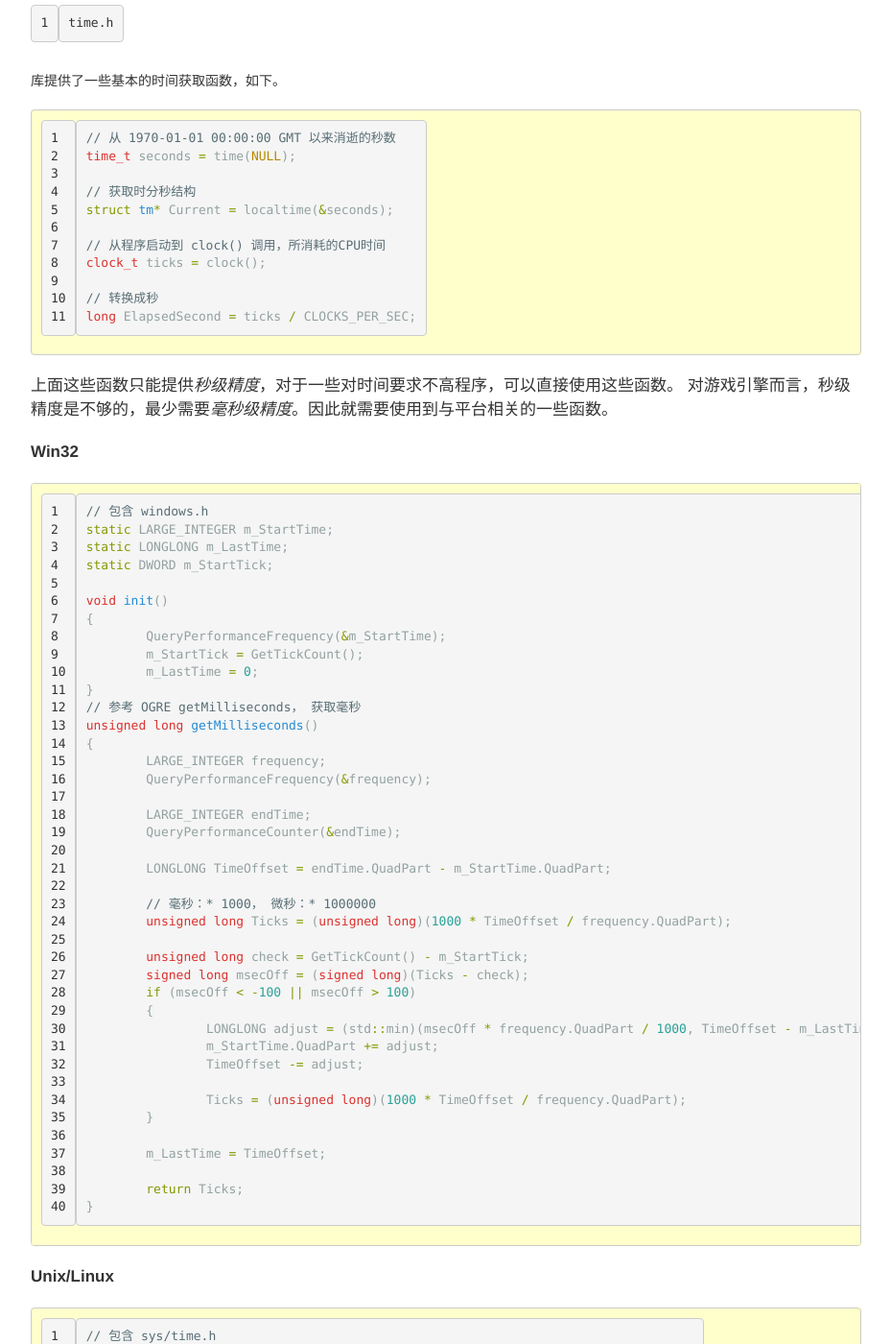
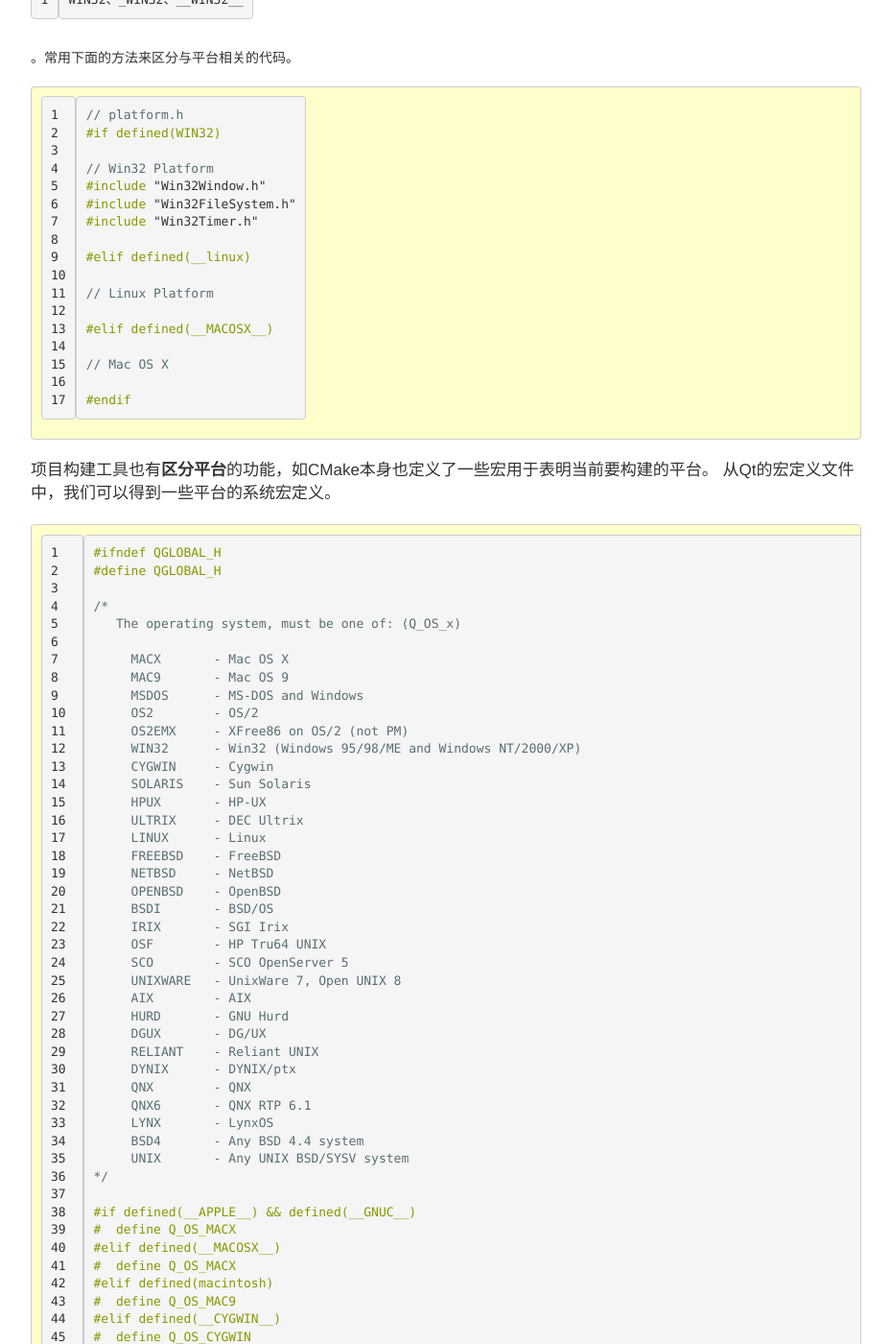
Before and after one commit to Gemini2015/gemini2015.github.io, a Jekyll site: the page built from _posts/2015-01-21-platform.markdown, in a window 1280 px wide and 1400 px high, scrolled down 371 px. Shown: the whole window at 96% size, without its empty margins (175-1104 px from the left). Built offline with Jekyll 4.4.1, drawn with Linux system fonts in a browser that asks for light colours; nearby versions of some CDN libraries; comment, search, counter and statistics services are not loaded; some of the changed text lies outside the part shown.

Commit message:
更新平台检测

````diff
--- a/_posts/2015-01-21-platform.markdown
+++ b/_posts/2015-01-21-platform.markdown
@@ -8,6 +8,158 @@ description: 平台独立层的结构与实现
 
 
 一个良好的跨平台游戏引擎必须实现平台解耦，通过实现平台抽象层，将游戏引擎与具体平台隔离。
+
+
+## 平台检测
+个人认为平台检测主要是**通过系统宏定义进行预处理**。
+如在Windows平台常见的`WIN32、_WIN32、__WIN32__`。常用下面的方法来区分与平台相关的代码。
+
+```
+// platform.h
+#if defined(WIN32)
+
+// Win32 Platform
+#include "Win32Window.h"
+#include "Win32FileSystem.h"
+#include "Win32Timer.h"
+
+#elif defined(__linux)
+
+// Linux Platform
+
+#elif defined(__MACOSX__)
+
+// Mac OS X
+
+#endif
+```
+项目构建工具也有**区分平台**的功能，如CMake本身也定义了一些宏用于表明当前要构建的平台。
+从Qt的宏定义文件中，我们可以得到一些平台的系统宏定义。
+
+```
+#ifndef QGLOBAL_H
+#define QGLOBAL_H
+
+/*
+   The operating system, must be one of: (Q_OS_x)
+
+     MACX	- Mac OS X
+     MAC9	- Mac OS 9
+     MSDOS	- MS-DOS and Windows
+     OS2	- OS/2
+     OS2EMX	- XFree86 on OS/2 (not PM)
+     WIN32	- Win32 (Windows 95/98/ME and Windows NT/2000/XP)
+     CYGWIN	- Cygwin
+     SOLARIS	- Sun Solaris
+     HPUX	- HP-UX
+     ULTRIX	- DEC Ultrix
+     LINUX	- Linux
+     FREEBSD	- FreeBSD
+     NETBSD	- NetBSD
+     OPENBSD	- OpenBSD
+     BSDI	- BSD/OS
+     IRIX	- SGI Irix
+     OSF	- HP Tru64 UNIX
+     SCO	- SCO OpenServer 5
+     UNIXWARE	- UnixWare 7, Open UNIX 8
+     AIX	- AIX
+     HURD	- GNU Hurd
+     DGUX	- DG/UX
+     RELIANT	- Reliant UNIX
+     DYNIX	- DYNIX/ptx
+     QNX	- QNX
+     QNX6	- QNX RTP 6.1
+     LYNX	- LynxOS
+     BSD4	- Any BSD 4.4 system
+     UNIX	- Any UNIX BSD/SYSV system
+*/
+
+#if defined(__APPLE__) && defined(__GNUC__)
+#  define Q_OS_MACX
+#elif defined(__MACOSX__)
+#  define Q_OS_MACX
+#elif defined(macintosh)
+#  define Q_OS_MAC9
+#elif defined(__CYGWIN__)
+#  define Q_OS_CYGWIN
+#elif defined(MSDOS) || defined(_MSDOS)
+#  define Q_OS_MSDOS
+#elif defined(__OS2__)
+#  if defined(__EMX__)
+#    define Q_OS_OS2EMX
+#  else
+#    define Q_OS_OS2
+#  endif
+#elif !defined(SAG_COM) && (defined(WIN64) || defined(_WIN64) || defined(__WIN64__))
+#  define Q_OS_WIN32
+#  define Q_OS_WIN64
+#elif !defined(SAG_COM) && (defined(WIN32) || defined(_WIN32) || defined(__WIN32__) || defined(__NT__))
+#  define Q_OS_WIN32
+#elif defined(__MWERKS__) && defined(__INTEL__)
+#  define Q_OS_WIN32
+#elif defined(__sun) || defined(sun)
+#  define Q_OS_SOLARIS
+#elif defined(hpux) || defined(__hpux)
+#  define Q_OS_HPUX
+#elif defined(__ultrix) || defined(ultrix)
+#  define Q_OS_ULTRIX
+#elif defined(sinix)
+#  define Q_OS_RELIANT
+#elif defined(__linux__) || defined(__linux)
+#  define Q_OS_LINUX
+#elif defined(__FreeBSD__)
+#  define Q_OS_FREEBSD
+#  define Q_OS_BSD4
+#elif defined(__NetBSD__)
+#  define Q_OS_NETBSD
+#  define Q_OS_BSD4
+#elif defined(__OpenBSD__)
+#  define Q_OS_OPENBSD
+#  define Q_OS_BSD4
+#elif defined(__bsdi__)
+#  define Q_OS_BSDI
+#  define Q_OS_BSD4
+#elif defined(__sgi)
+#  define Q_OS_IRIX
+#elif defined(__osf__)
+#  define Q_OS_OSF
+#elif defined(_AIX)
+#  define Q_OS_AIX
+#elif defined(__Lynx__)
+#  define Q_OS_LYNX
+#elif defined(__GNU_HURD__)
+#  define Q_OS_HURD
+#elif defined(__DGUX__)
+#  define Q_OS_DGUX
+#elif defined(__QNXNTO__)
+#  define Q_OS_QNX6
+#elif defined(__QNX__)
+#  define Q_OS_QNX
+#elif defined(_SEQUENT_)
+#  define Q_OS_DYNIX
+#elif defined(_SCO_DS)                   /* SCO OpenServer 5 + GCC */
+#  define Q_OS_SCO
+#elif defined(__USLC__)                  /* all SCO platforms + UDK or OUDK */
+#  define Q_OS_UNIXWARE
+#  define Q_OS_UNIXWARE7
+#elif defined(__svr4__) && defined(i386) /* Open UNIX 8 + GCC */
+#  define Q_OS_UNIXWARE
+#  define Q_OS_UNIXWARE7
+#else
+#  error "Qt has not been ported to this OS - talk to qt-bugs@trolltech.com"
+#endif
+
+#if defined(Q_OS_MAC9) || defined(Q_OS_MACX)
+#  define Q_OS_MAC
+#endif
+
+#if defined(Q_OS_MAC9) || defined(Q_OS_MSDOS) || defined(Q_OS_OS2) || defined(Q_OS_WIN32) || defined(Q_OS_WIN64)
+#  undef Q_OS_UNIX
+#elif !defined(Q_OS_UNIX)
+#  define Q_OS_UNIX
+#endif
+```
+
 
 ## 高分辨率时钟
 时钟作为一个游戏引擎最基本的模块，在很多方面都会使用到，如FPS统计，游戏时间线，物理系统等。
````
